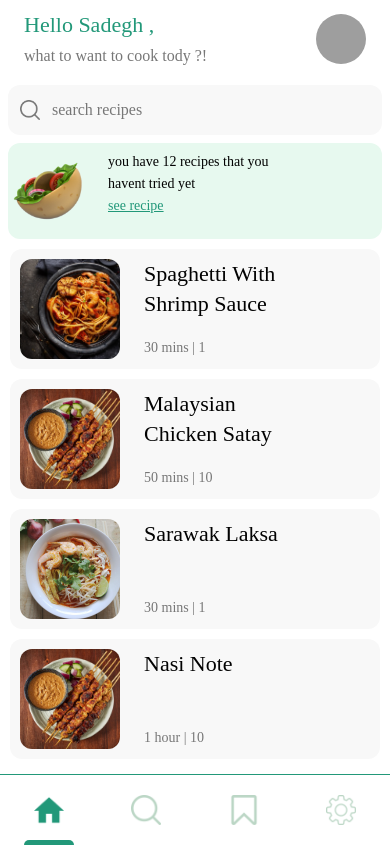
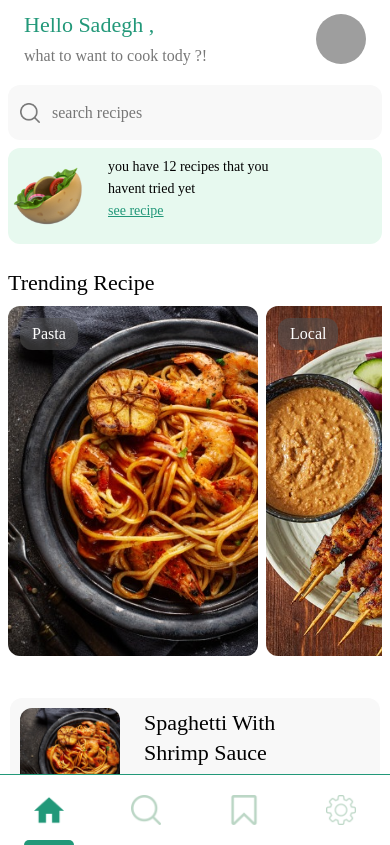
Before and after one commit to sadegh1379/Food_App, a React Native app: screen /Home in a window 390 px wide. Built offline with nearby package versions, Linux system fonts and the light colour scheme; grey boxes are pictures that could not be loaded.

Commit message:
'trending-card'

```diff
--- /dev/null
+++ b/components/TrendingCard.js
@@ -0,0 +1,53 @@
+import React from 'react'
+import { View, Text,
+    Image,
+    TouchableOpacity,
+    ImageBackground
+
+} from 'react-native'
+import { COLORS , icons ,images , FONTS, SIZES } from '../constants'
+
+const TrendingCard = ({trendingItem , customStyle , onPress}) => {
+    return (
+        <TouchableOpacity
+            style={{
+                width : 250,
+                height : 350,
+                marginRight : SIZES.base,
+                marginVertical : SIZES.base,
+                borderRadius : SIZES.radius,
+                overflow:'hidden'
+            }}
+            onPress={onPress}
+        >
+        <ImageBackground
+            source={trendingItem.image}
+            style={{
+                width:250,
+                height : 350,
+                borderRadius:SIZES.radius
+            }}
+        >
+            {/* category */}
+            <View style={{
+                paddingHorizontal : SIZES.radius,
+                paddingVertical :5,
+                backgroundColor:COLORS.transparentGray,
+                position:'absolute',
+                top : 12,
+                left : 12,
+                borderRadius:SIZES.radius
+            }}>
+                <Text
+                    style={{
+                        color :COLORS.white,
+                        ...FONTS.h3
+                    }}
+                >{trendingItem.category}</Text>
+            </View>
+        </ImageBackground>
+        </TouchableOpacity>
+    )
+}
+
+export default TrendingCard
--- a/components/index.js
+++ b/components/index.js
@@ -1,9 +1,11 @@
 import CustomTextButton from "./CustomTextButton";
 import TabIcon from './TabIcon'
 import CategoriCard from "./CategoriCard";
+import TrendingCard from "./TrendingCard";
 
 export {
     CustomTextButton,
     TabIcon,
-    CategoriCard
+    CategoriCard,
+    TrendingCard
 }
--- a/constants/theme.js
+++ b/constants/theme.js
@@ -24,7 +24,7 @@ export const COLORS = {
     transparentBlack7: 'rgba(2, 2, 2, 0.7)',
     transparentBlack9: 'rgba(2, 2, 2, 0.9)',
 
-    transparentGray: 'rgba(77,77,77, 0.8)',
+    transparentGray: 'rgba(77,77,77, 0.6)',
     transparentDarkGray: 'rgba(20,20,20, 0.9)',
 
     transparent: 'transparent',
--- a/screens/Home.js
+++ b/screens/Home.js
@@ -9,7 +9,7 @@ import {
   TextInput
 } from 'react-native';
 import { COLORS, dummyData, FONTS, icons, images, SIZES } from '../constants';
-import { CategoriCard } from '../components';
+import { CategoriCard, TrendingCard } from '../components';
 
 const Home = ({navigation}) => {
 
@@ -61,7 +61,7 @@ const Home = ({navigation}) => {
           borderRadius : SIZES.radius,
           marginHorizontal : SIZES.base,
           paddingHorizontal : SIZES.radius,
-          height : 50,
+          height : 55,
           marginVertical : SIZES.base,
 
         }}
@@ -129,6 +129,36 @@ const Home = ({navigation}) => {
       </View>
     )
   }
+
+  const trendingSection = ()=>{
+    return(
+      <View style={{
+        marginHorizontal : SIZES.base,
+        marginVertical : SIZES.padding
+      }}>
+        <Text
+          style={{
+            ...FONTS.h2,
+            color:COLORS.black
+          }}
+        >Trending Recipe</Text>
+        <FlatList
+          data={dummyData.trendingRecipes}
+          keyExtractor={item=>`${item.id}`}
+          horizontal
+          showsHorizontalScrollIndicator={false}
+          renderItem={({item,index})=>(
+            <TrendingCard
+              trendingItem={item}
+              onPress={()=>console.log(item)}
+              customStyle={{}}
+            />
+          )}
+        />
+      </View>
+    )
+  }
+
   return(
     <SafeAreaView style={{flex :1 , backgroundColor:COLORS.white}}>
         <FlatList
@@ -149,6 +179,8 @@ const Home = ({navigation}) => {
                 {renderSearchbar()}
                 {/* see recipe card */}
                 {renderSeeRecipe()}
+                {/* trending section */}
+                {trendingSection()}
                 {/* categori header */}
               </View>
             }
```
